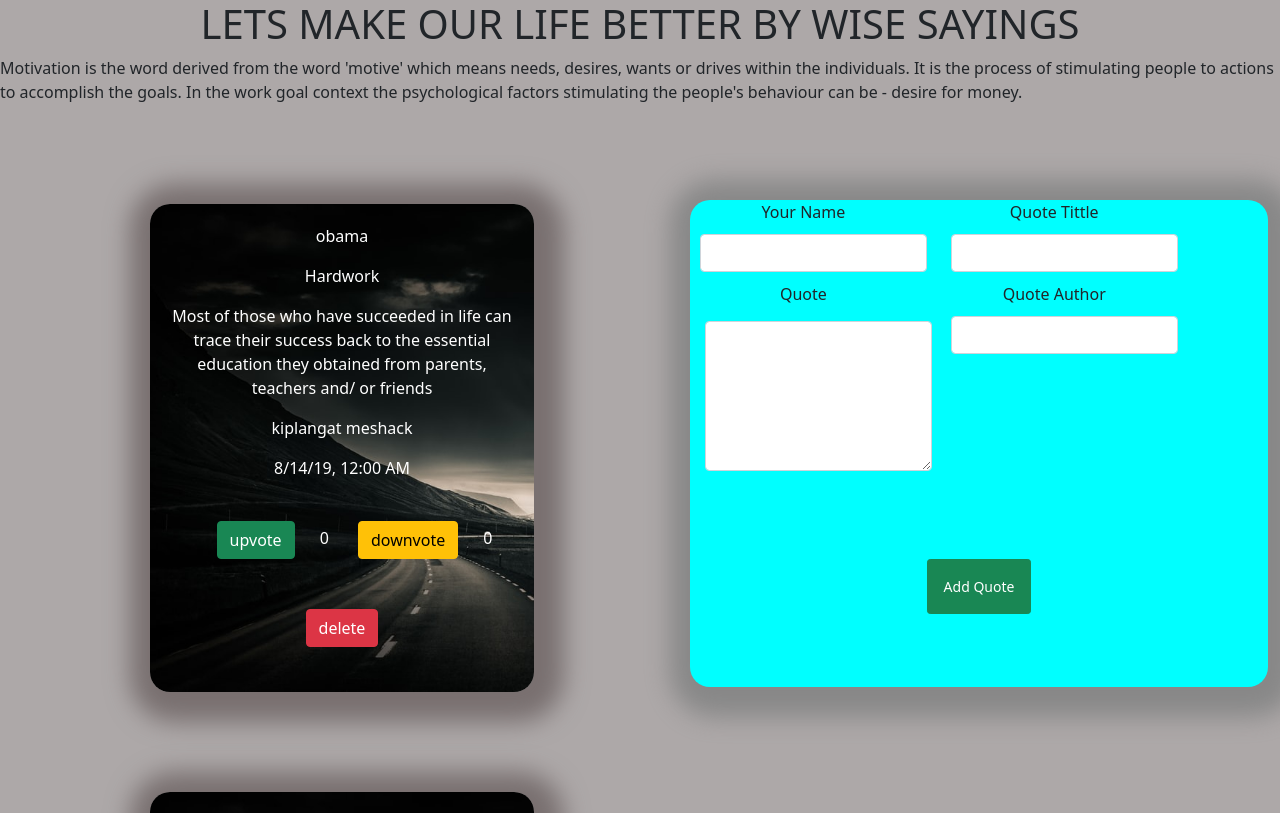
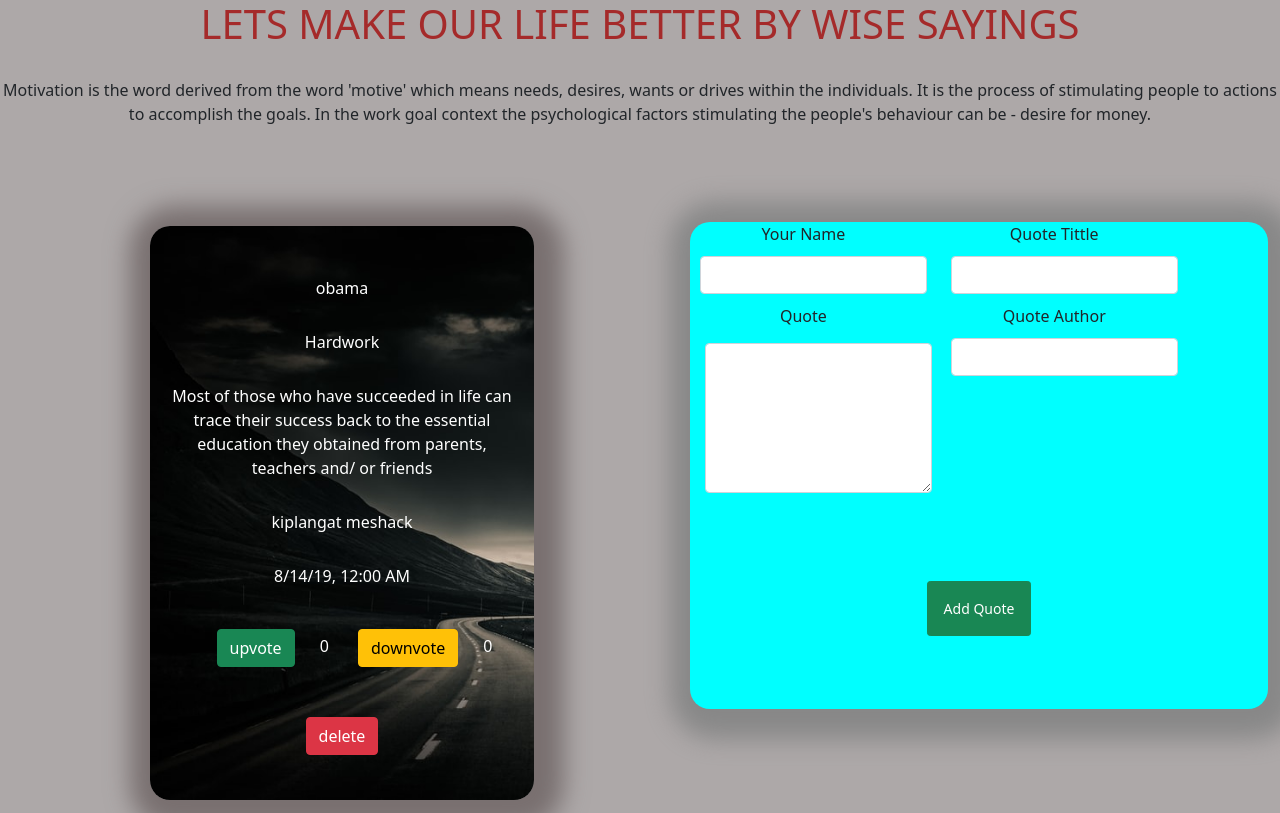
Before and after one commit to kiplangat01/Quote, an Angular app in the folder quote-app/: page / in a window 1280 px wide. Shown: the top 813 px of the page. Built offline with nearby package versions, Linux system fonts and the light colour scheme.

Commit message:
changed heading color

```diff
--- a/quote-app/src/styles.css
+++ b/quote-app/src/styles.css
@@ -45,7 +45,17 @@ button{
     color: white;
 }
 
+h1{
+    color: brown;
+}
+
+
 #quote{
     margin: 15px;
     height: 150px;
 }
+
+p{
+    text-align: center;
+    margin-top: 30px;
+}
```
